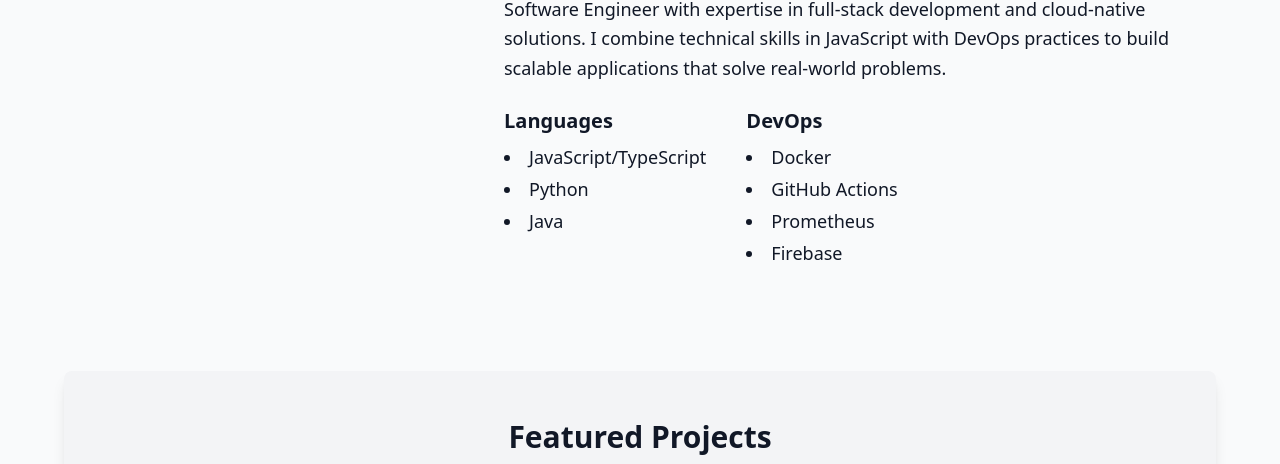
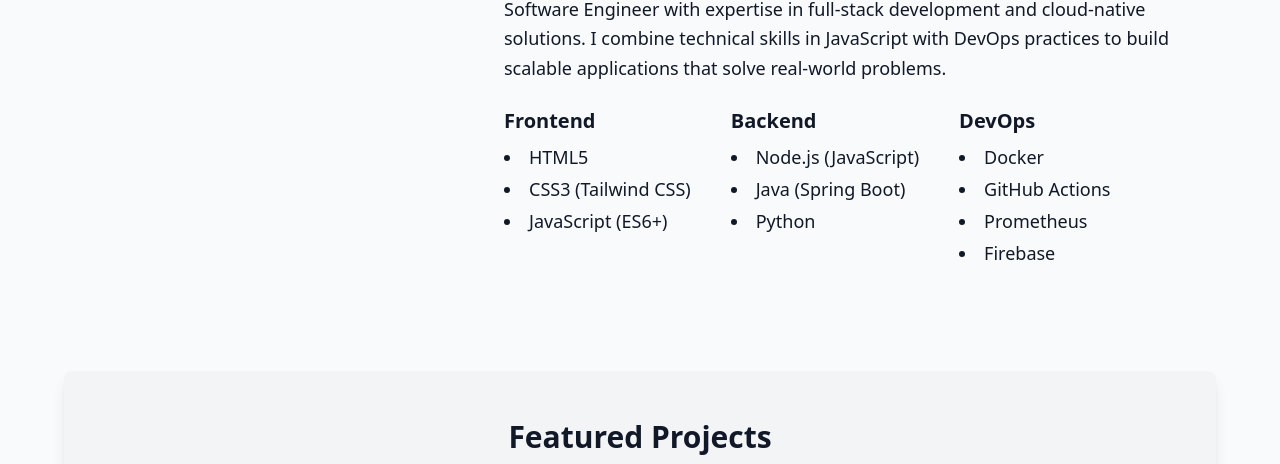
Before and after one commit to Anesipho-Mazaza/personal-portfolio, a plain HTML site: page index.html in a window 1280 px wide. Shown: the part 633-1097 px from the top of the page. Drawn offline with nearby package versions, Linux system fonts and the light colour scheme.

Commit message:
adding skills

```diff
--- a/index.html
+++ b/index.html
@@ -90,15 +90,26 @@
         Software Engineer with expertise in full-stack development and cloud-native solutions. I combine technical
         skills in JavaScript with DevOps practices to build scalable applications that solve real-world problems.
       </p>
+
     <div class="skills-container flex flex-wrap gap-10">
       <div class="skill-category w-1/2 md:w-auto">
-          <h3 class="text-xl font-semibold mb-2">Languages</h3>
+        <h3 class="text-xl font-semibold mb-2">Frontend</h3>
         <ul class="list-disc list-inside space-y-1 text-lg">
-            <li>JavaScript/TypeScript</li>
-            <li>Python</li>
-            <li>Java</li>
+          <li>HTML5</li>
+          <li>CSS3 (Tailwind CSS)</li>
+          <li>JavaScript (ES6+)</li>
         </ul>
       </div>
+
+      <div class="skill-category w-1/2 md:w-auto">
+        <h3 class="text-xl font-semibold mb-2">Backend</h3>
+        <ul class="list-disc list-inside space-y-1 text-lg">
+          <li>Node.js (JavaScript)</li>
+          <li>Java (Spring Boot)</li>
+          <li>Python</li>
+        </ul>
+      </div>
+
       <div class="skill-category w-1/2 md:w-auto">
         <h3 class="text-xl font-semibold mb-2">DevOps</h3>
         <ul class="list-disc list-inside space-y-1 text-lg">
@@ -111,7 +122,6 @@
     </div>
   </div>
 </section>
-
   <!-- Projects -->
   <section id="projects" class="projects max-w-6xl mx-auto px-6 py-12 bg-gray-100 rounded-lg shadow-lg mt-20 transition-colors duration-500">
     <h2 class="text-3xl font-bold mb-8 text-center">Featured Projects</h2>
```
Lines whose indentation alone changed are shown as unchanged.
